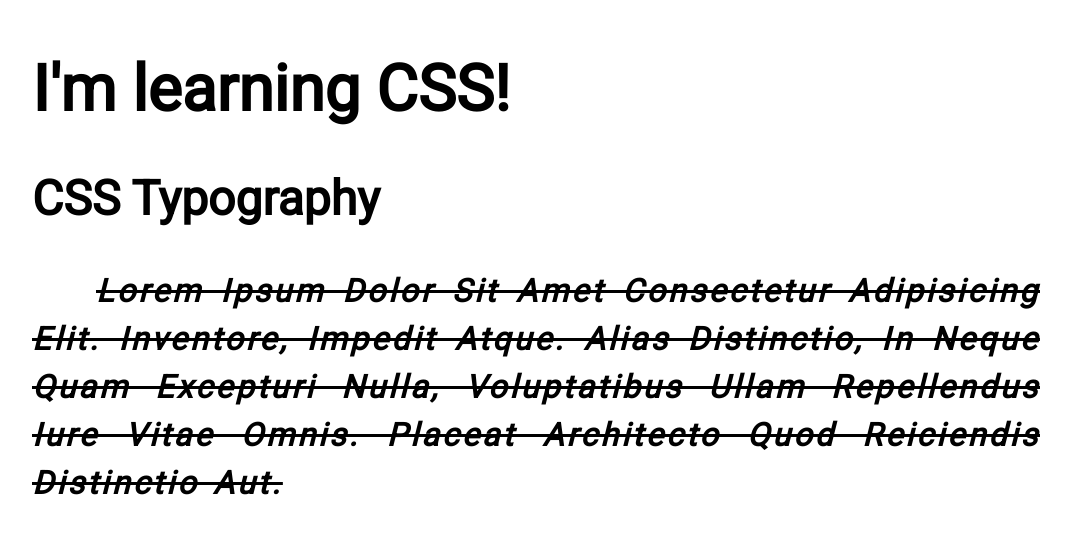
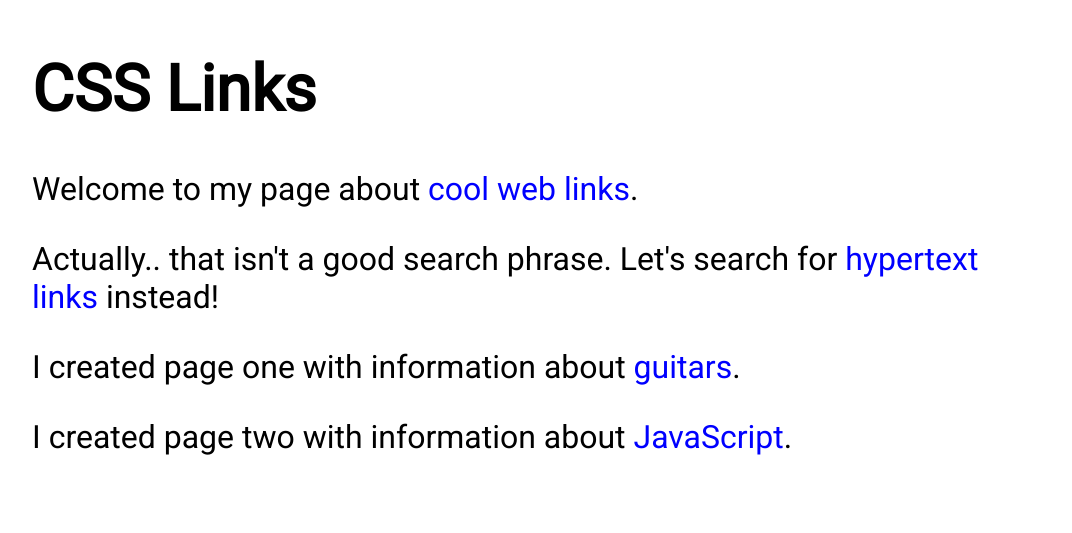
Before and after one commit to VijayReddy08/CSS_Course, a plain HTML site: page Course Learnings/index.html in a window 1280 px wide. Shown: the part 127-660 px from the top of the page, without its empty margins (104-1176 px from the left). Drawn offline with Linux system fonts and the light colour scheme.

Commit message:
Learned how to style Links using CSS.

```diff
--- a/Course Learnings/css/style.css
+++ b/Course Learnings/css/style.css
@@ -1,7 +1,4 @@
 @import url('https://fonts.googleapis.com/css2?family=Roboto&display=swap');
-
-/*
-Typography is the way that text is arranged and presented. */
 
 body {
     padding: 10%;
@@ -9,24 +6,29 @@ body {
     font-family: 'Roboto', sans-serif;
 }
 
-/* input, button {
-    font: inherit;
-} */
+/* The order must be same as below otherwise it may not work as intended.Ex: typing hover before visited. */
+a {
+    text-decoration: none;
+    cursor: pointer;
+    color: hsl(240, 100%, 50%);
+    /* color: blue; */
+}
 
-/* none can be used with links to remove that default underline.
-p {
-    text-decoration: none;
+a:visited {
+    color: purple;
 }
-*/
 
-p {
-    text-align: justify;
-    text-indent: 2em;
-    text-decoration: line-through;
-    text-transform: capitalize;
-    line-height: 1.5;
-    letter-spacing: 0.1em;
-    word-spacing: 0.1em;
-    font-weight: 900;
-    font-style: oblique;
+/* focus is helpful if we are not using mouse insted using keyboard or something else. */
+a:hover, a:focus {
+    color: hsl(200, 100%, 50%,0.8);
+    background: gold;
+    /* opacity is for transparency 0 for full transparent and 1 for dark.
+
+    opacity: 0.8;
+    */
+    /* color: dodgerblue; */
 }
+
+a:active {
+    color: red;
+}
--- a/Course Learnings/index.html
+++ b/Course Learnings/index.html
@@ -1,28 +1,28 @@
 <!DOCTYPE html>
 <html lang="en">
+
 <head>
     <meta charset="UTF-8">
+    <meta http-equiv="X-UA-Compatible" content="IE=edge">
     <meta name="viewport" content="width=device-width, initial-scale=1.0">
-    <title>Document</title>
+    <title>CSS Links</title>
     <link rel="stylesheet" href="css/style.css">
 </head>
+
 <body>
-    <header class="container">
-    <h1>I'm learning CSS!</h1>
+    <header>
+        <h1>CSS Links</h1>
     </header>
+    <main>
+        <p>Welcome to my page about <a href="https://www.google.com/search?q=+web+links">cool web links</a>.</p>
 
-    <main class="container">
-    <h2>CSS Typography</h2>
+        <p>Actually.. that isn&apos;t a good search phrase. Let's search for <a
+                href="https://www.google.com/search?q=hypertext+links">hypertext links</a> instead!</p>
 
-    <p>Lorem ipsum dolor sit amet consectetur adipisicing elit. Inventore, impedit atque. Alias distinctio, in neque quam excepturi nulla, voluptatibus ullam repellendus iure vitae omnis. Placeat architecto quod reiciendis distinctio aut.</p>
+        <p>I created page one with information about <a href="one.html">guitars</a>.</p>
 
-    <!--
-        <form>
-        <label for="name">Name:</label>
-        <input type="text" name="name" id="name" placeholder="Your Name">
-        <button>Submit</button>
-        </form> -->
+        <p>I created page two with information about <a href="two.html">JavaScript</a>.</p>
     </main>
+</body>
 
-</body>
 </html>
```
Also changed, not shown: Course Learnings/one.html (added, +16 -0 lines), Course Learnings/two.html (added, +16 -0 lines).
